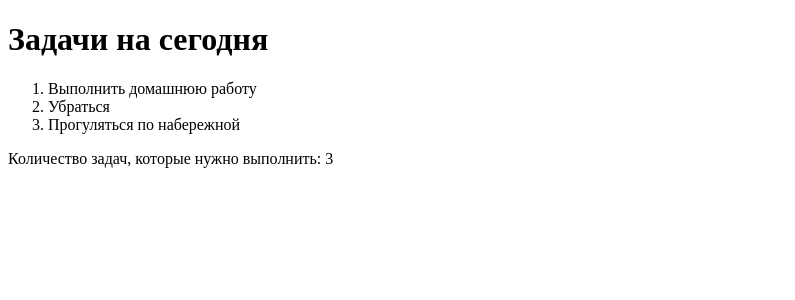
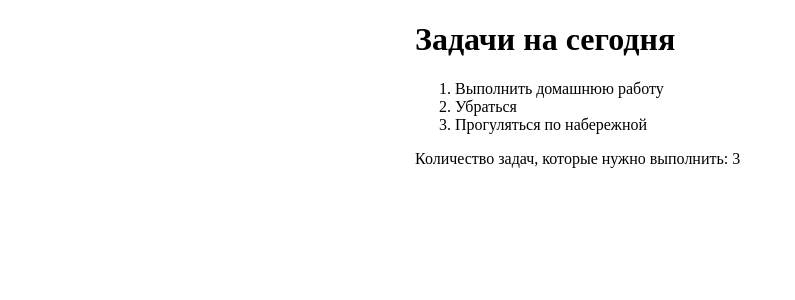
Before and after one commit to WebHeroSchool/reactfin, a React (Create React App) app: page / in a window 1280 px wide. Shown: the top 300 px of the page, without its empty margins (0-795 px from the left). Built offline with nearby package versions, Linux system fonts and the light colour scheme.

Commit message:
no message

```diff
--- /dev/null
+++ b/src/components/App/App.css
@@ -0,0 +1,8 @@
+.wrap {
+	margin: auto;
+	width: 450px;
+}
+
+.wrap__title {
+	font-family: Bradley Hand, cursive;
+}
--- a/src/components/App/App.js
+++ b/src/components/App/App.js
@@ -1,6 +1,7 @@
 import React from 'react';
 import ItemList from '../ItemList/ItemList'
 import Footer from '../Footer/Footer'
+import './App.css';
 
 const Todo1 = 'Выполнить домашнюю работу';
 
@@ -18,8 +19,8 @@
 	];
 
 	return (
-	<div>
-		<h1>Задачи на сегодня</h1>
+	<div className='wrap'>
+		<h1 className='wrap__title'>Задачи на сегодня</h1>
 		<ItemList items = { items }/>
 		<Footer count = {3} />
   	</div>);
```
Also changed, not shown: 1 other file (tests, documents, lock files or other folders).
